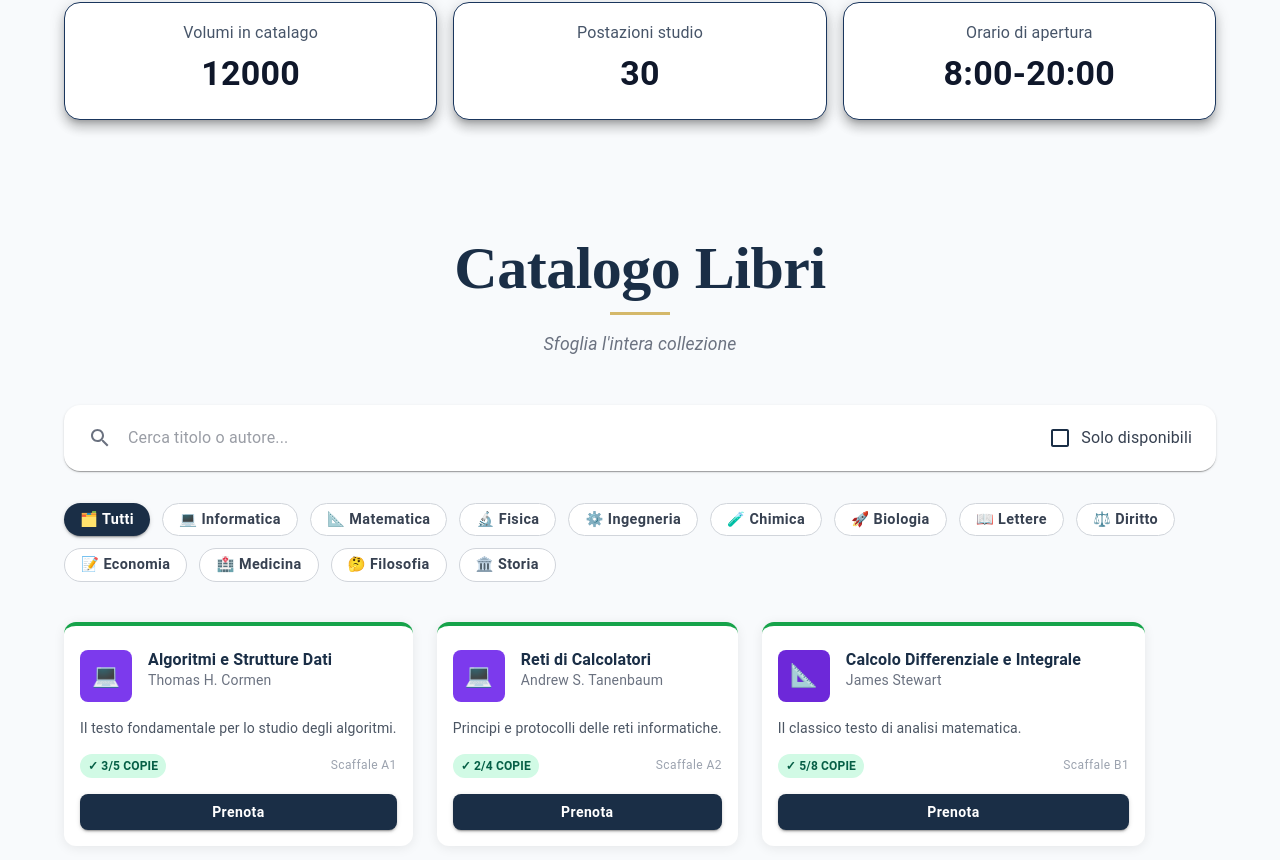
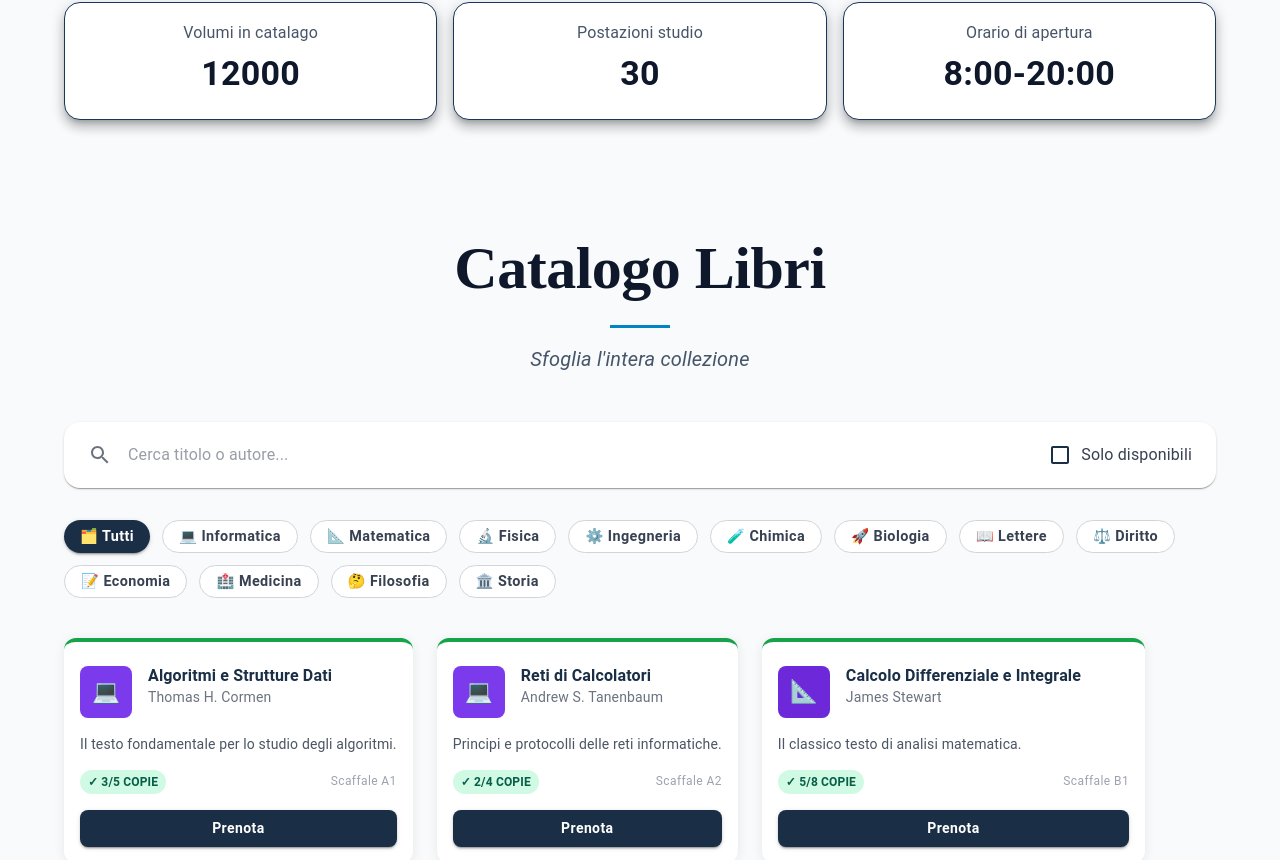
Before and after one commit to Alexx904/Biblioteca-AI, a React (Vite) app: page / in a window 1280 px wide. Shown: the part 506-1366 px from the top of the page. Built offline with nearby package versions, Linux system fonts and the light colour scheme.

Commit message:
Componente Section Title
Ho creato il componente Section Title che può essere usato come Titolo delle varie Sezioni. Accetta i parametri: title e subtitle

```diff
--- a/src/App.jsx
+++ b/src/App.jsx
@@ -1,6 +1,9 @@
 import Header from "./Header"
 import Hero from "./Hero";
-import Centrale from "./Centrale";
+import Catalogo from "./Catalogo";
+import Postazioni from "./Postazioni";
+import Chat from "./Chat";
+import Informazioni from "./Informazioni";
 import Footer from "./Footer";
 import {ThemeProvider} from "@mui/material/styles";
 import {lightTheme, darkTheme} from "./Theme";
@@ -15,7 +18,10 @@ function App() {
         <CssBaseline /> {/* CssBaseline è FONDAMENTALE: resetta i margini del browser e applica automaticamente il colore background.default (scuro o chiaro) a tutta la pagina del sito */}
         <Header/>
         <Hero/>
-        <Centrale/>
+        <Catalogo/>
+        <Postazioni/>
+        <Chat/>
+        <Informazioni/>
         <Footer/>
       </ThemeProvider>
     </>
--- a/src/Catalogo.jsx
+++ b/src/Catalogo.jsx
@@ -3,6 +3,7 @@ import { Box, Container, Typography, Paper, InputBase,
          Card, CardContent, Chip } from '@mui/material';
 import SearchIcon from '@mui/icons-material/Search';
 import React from 'react';
+import SectionTitle from './SectionTitle';
 
 const categorie = [
   { label: 'Tutti', emoji: '🗂️' },
@@ -42,21 +43,10 @@ function Catalogo() {
   });
 
   return (
-    <Box component="section" id="catalogo" sx={{py: 8, minHeight: '100vh' }}>
+    <Box component="section" id="catalogo" sx={{py: 8}}>
       <Container maxWidth="lg">
-
         {/* TITOLO */}
-        <Box sx={{ textAlign: 'center', mb: 6 }}>
-          <Typography variant="h2" sx={{ fontWeight: 800, color: '#1a2e46', fontFamily: 'serif', mb: 1 }}>
-            Catalogo Libri
-          </Typography>
-          {/* Linea oro sotto il titolo */}
-          <Box sx={{ width: 60, height: 3, backgroundColor: '#d4b86a', mx: 'auto', mb: 2 }} />
-          <Typography variant="body1" sx={{ color: '#6b7280', fontStyle: 'italic', fontSize: '1.1rem' }}>
-            Sfoglia l'intera collezione
-          </Typography>
-        </Box>
-
+        <SectionTitle title="Catalogo Libri" subtitle="Sfoglia l'intera collezione" />
         {/* BARRA DI RICERCA */}
         <Paper elevation={1} sx={{ display: 'flex', alignItems: 'center', px: 3, py: 1.5, borderRadius: 4, mb: 4, gap: 2 }}>
           <SearchIcon sx={{ color: '#6b7280' }} />
--- /dev/null
+++ b/src/SectionTitle.jsx
@@ -0,0 +1,16 @@
+import { Box, Typography, Container } from "@mui/material";
+
+export default function SectionTitle(props){
+    return(
+        <Box sx={{ textAlign: 'center', mb: 6 }}>
+          <Typography variant="h2" gutterBottom sx={{fontFamily:'serif', fontWeight:'bold'}}>
+            {props.title}
+          </Typography>
+          {/* Linea celeste sotto il titolo */}
+          <Box sx={{ width: 60, height: 3, backgroundColor: 'secondary.main', mx: 'auto', mb: 2 }} />
+          <Typography variant="body1" sx={{ color: 'text.secondary', fontStyle: 'italic', fontSize: '1.25rem' }}>
+            {props.subtitle}
+          </Typography>
+        </Box>
+    )
+}
```
